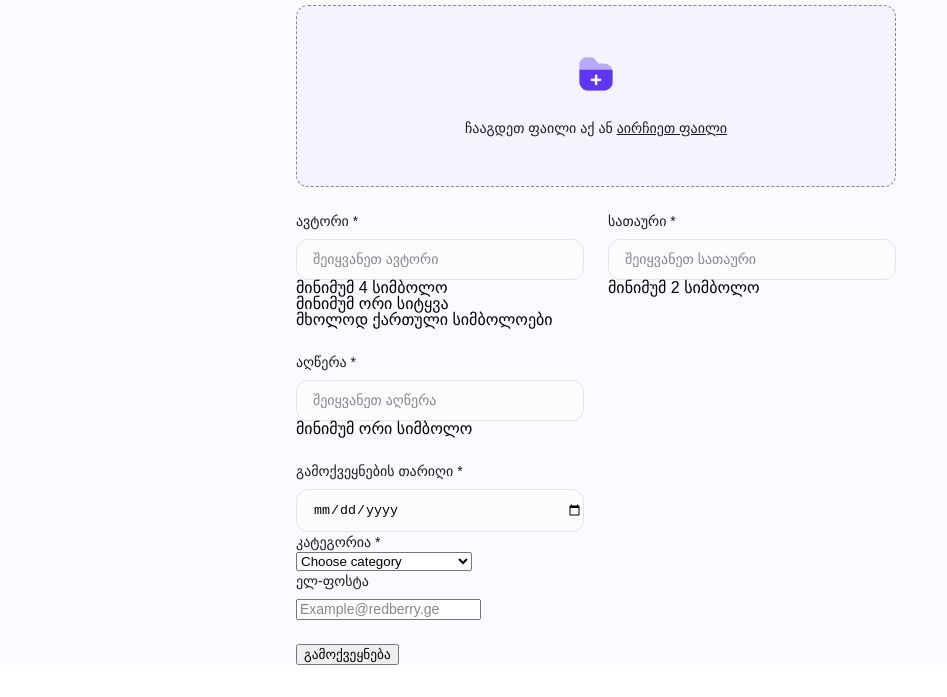
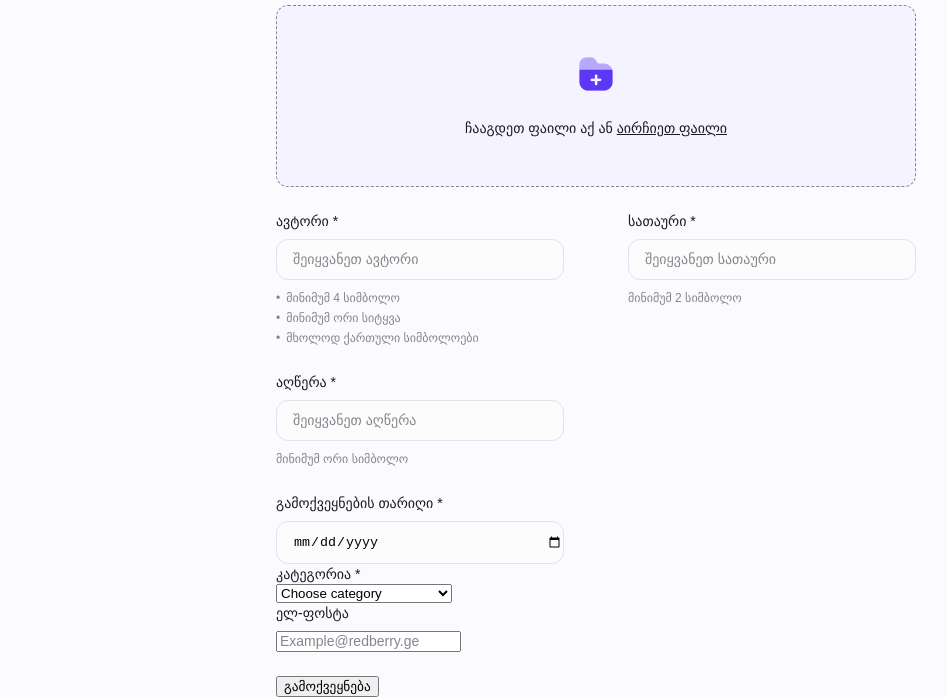
Before and after one commit to TemuriTsutskiridze/DevSquad, a plain HTML site: page pages/addNewBlog/addNewBlog.html in a window 1280 px wide. Shown: the part 224-921 px from the top of the page, without its empty margins (44-991 px from the left). Before the commit the page ends 889 px from the top, so only its background shows below. Drawn offline with Linux system fonts and the light colour scheme; a small style sheet from the web is missing.

Commit message:
style list elements

```diff
--- a/pages/addNewBlog/addNewBlog.css
+++ b/pages/addNewBlog/addNewBlog.css
@@ -33,7 +33,7 @@ main {
   /* gap: 24px; */
 }
 .content {
-  width: 600px;
+  width: 50%;
   display: flex;
   flex-direction: column;
   gap: 24px;
@@ -124,3 +124,23 @@ input::placeholder {
   font-weight: 400;
   line-height: 20px; /* 142.857% */
 }
+
+.validation-details {
+  list-style-position: inside;
+  color: #85858d;
+  font-size: 12px;
+  font-style: normal;
+  font-weight: 400;
+  line-height: 20px; /* 166.667% */
+  margin-top: 8px;
+}
+
+ul.first-list li::marker {
+  font-size: 0.7em; /* Adjust size as necessary */
+}
+
+ul.first-list li::before {
+  content: "•";
+  display: inline-block;
+  margin-right: 0.5em;
+}
--- a/pages/addNewBlog/addNewBlog.html
+++ b/pages/addNewBlog/addNewBlog.html
@@ -45,7 +45,7 @@
                 placeholder="შეიყვანეთ ავტორი" />
             </form>
 
-            <ul class="validation-details">
+            <ul class="validation-details first-list">
               <li>მინიმუმ 4 სიმბოლო</li>
               <li>მინიმუმ ორი სიტყვა</li>
               <li>მხოლოდ ქართული სიმბოლოები</li>
```
